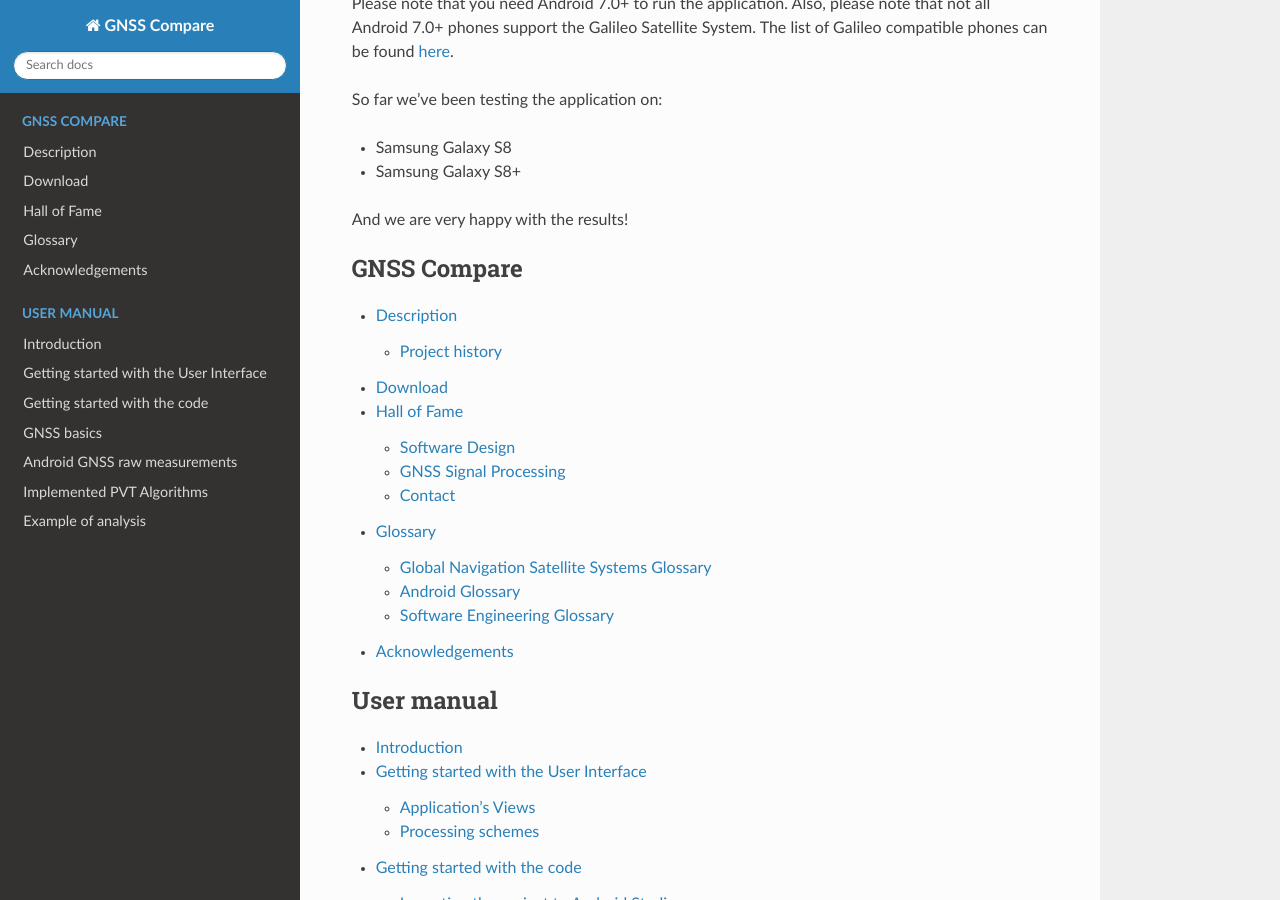
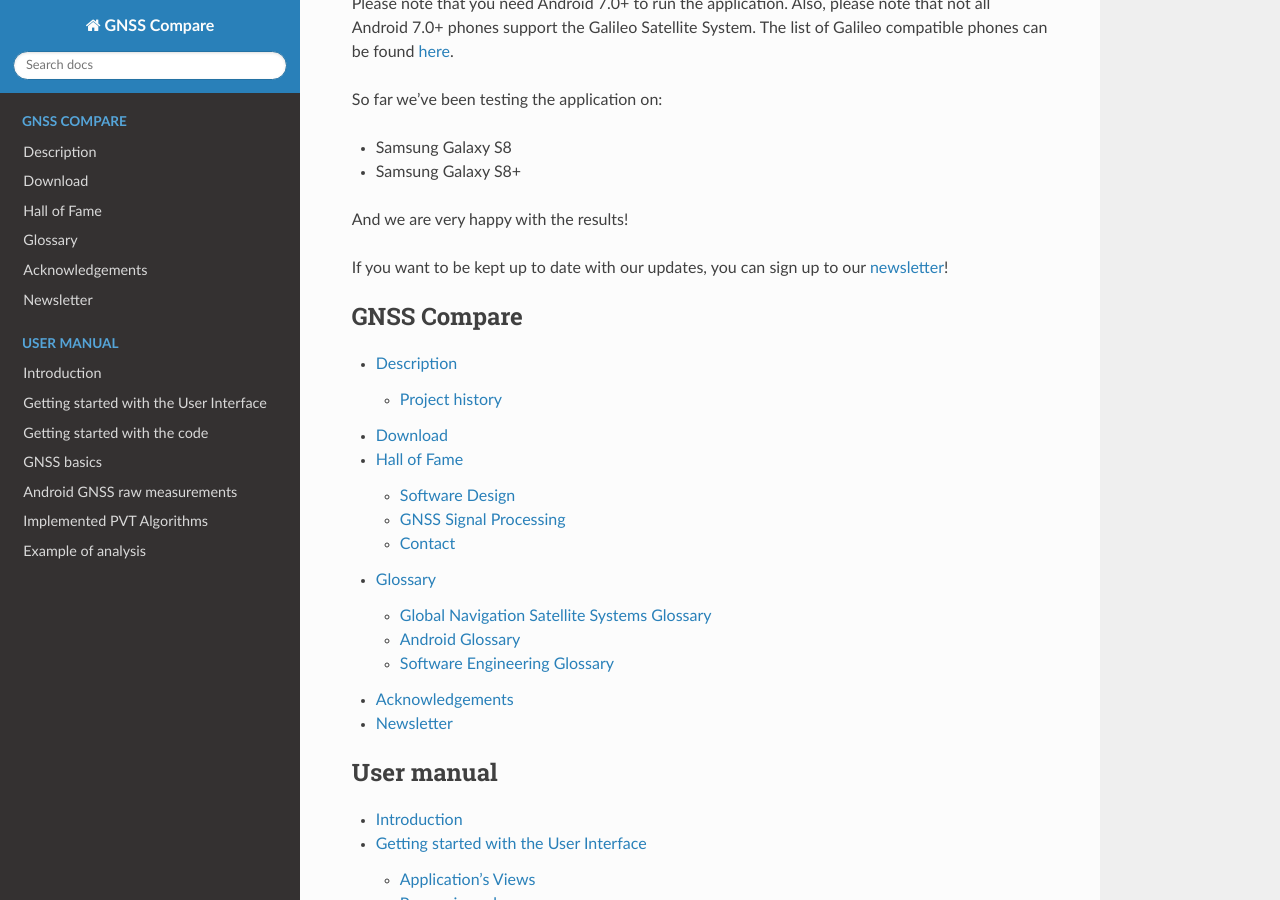
Before and after one commit to TheGalfins/GNSS_Compare, a Sphinx documentation site: the page built from docs/index.rst, in a window 1280 px wide and 900 px high, scrolled down 493 px. Built offline with Sphinx 7.4.7 and the Read the Docs theme 2.0.0, drawn with Linux system fonts in a browser that asks for light colours; pages that are not in the unit, such as notebooks, are missing from menus.

Commit message:
Added newsletter

```diff
--- a/docs/index.rst
+++ b/docs/index.rst
@@ -28,6 +28,8 @@
 
 And we are very happy with the results!
 
+If you want to be kept up to date with our updates, you can sign up to our `newsletter <https://goo.gl/forms/Ws96HE3J703Khrdp2>`_!
+
 .. toctree::
     :maxdepth: 2
     :caption: GNSS Compare
@@ -38,6 +40,7 @@
     android_gnssMeasurements
     glossary
     acknowledgements
+    newsletter
 
 
 .. toctree::
--- /dev/null
+++ b/docs/newsletter.rst
@@ -0,0 +1,5 @@
+**********
+Newsletter
+**********
+
+GNSS Compare is currently under heavy development. If you want to be up to date with our changes, sign up to the newsletter `here <https://goo.gl/forms/Ws96HE3J703Khrdp2>`_.
```
